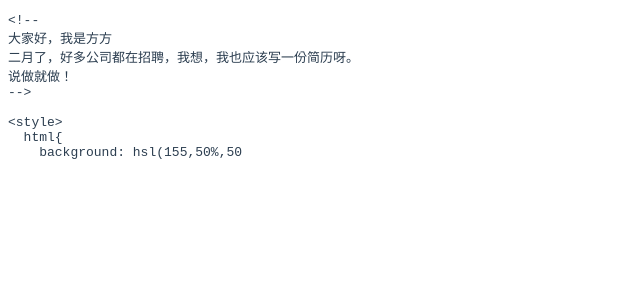
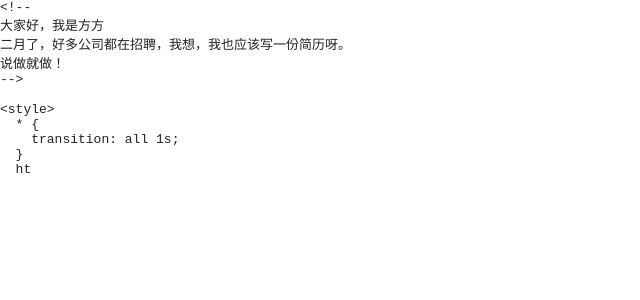
Before and after one commit to jirengu-inc/animating-resume, a Vue app: page / in a window 1280 px wide. Shown: the top 300 px of the page, without its empty margins (0-640 px from the left). Built offline with nearby package versions, Linux system fonts and the light colour scheme.

Commit message:
将 Editor 重命名为 StyleEditor

```diff
--- a/src/App.vue
+++ b/src/App.vue
@@ -1,23 +1,24 @@
 <template>
   <div id="app">
-    <Editor :code="html"></Editor>
-    <Preview :html="html"></Preview>
+    <StyleEditor class="styleEditor" :code="currentStyle"></StyleEditor>
+    <StylePreview class="stylePreview" :html="currentStyle"></StylePreview>
   </div>
 </template>
 
 <script>
-import Editor from './components/Editor'
-import Preview from './components/Preview'
+import StyleEditor from './components/StyleEditor'
+import StylePreview from './components/StylePreview'
+import './assets/reset.css'
 
 export default {
   name: 'app',
   components: {
-    Editor, Preview
+    StyleEditor, StylePreview
   },
   data(){
     return {
-      html: '',
-      fullHtml:
+      currentStyle: '',
+      fullStyle:
 `<!--
 大家好，我是方方
 二月了，好多公司都在招聘，我想，我也应该写一份简历呀。
@@ -25,24 +26,27 @@ export default {
 -->
 
 <style>
+  * {
+    transition: all 1s;
+  }
   html{
     background: hsl(155,50%,50%);
   }
+  .styleEditor{
+    padding: .5em;
+    margin: .5em;
+    border: 1px solid;
+  }
 </style>
-
-<h1>方方</h1>
-<h2>前端开发工程师</h2>
-
-
 `,
     }
   },
   created(){
-    let length = this.fullHtml.length
+    let length = this.fullStyle.length
     let inteval = 50
     let a = ()=>{
-      if(this.html.length < length){
-        this.html = this.fullHtml.substring(0, this.html.length+1)
+      if(this.currentStyle.length < length){
+        this.currentStyle = this.fullStyle.substring(0, this.currentStyle.length+1)
         setTimeout(a,inteval)
       }
     }
@@ -51,11 +55,11 @@ export default {
 }
 </script>
 
-<style>
-#app {
-  font-family: 'Avenir', Helvetica, Arial, sans-serif;
-  -webkit-font-smoothing: antialiased;
-  -moz-osx-font-smoothing: grayscale;
-  color: #2c3e50;
-}
+<style scoped>
+  #app {
+    font-family: 'Avenir', Helvetica, Arial, sans-serif;
+    -webkit-font-smoothing: antialiased;
+    -moz-osx-font-smoothing: grayscale;
+    color: #222;
+  }
 </style>
--- /dev/null
+++ b/src/assets/reset.css
@@ -0,0 +1 @@
+*{margin: 0; padding: 0;}
```
Also changed, not shown: src/components/StyleEditor.vue (renamed from src/components/Editor.vue), src/components/StylePreview.vue (renamed from src/components/Preview.vue).
